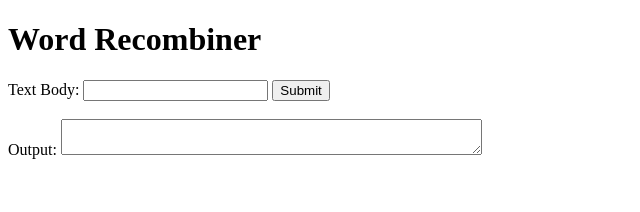
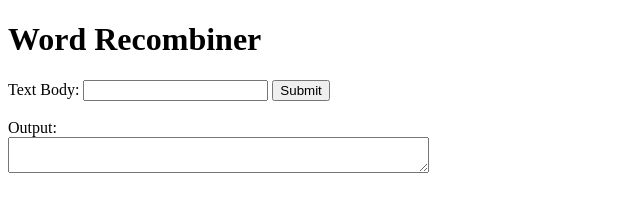
Before and after one commit to apkohl-kt/39AF_web, a plain HTML site: page index.html in a window 1280 px wide. Shown: the whole page, without its empty margins (0-640 px from the left). Drawn offline with Linux system fonts and the light colour scheme.

Commit message:
Update index.html

```diff
--- a/index.html
+++ b/index.html
@@ -17,7 +17,7 @@
 
     <input type = "submit" value="Submit"> <br><br>
 
-    <label for = "output">Output: </label>
+    <label for = "output">Output: </label> <br>
     <!--<input type = "textbox" name = "output"></input>-->
     <textarea id = "output" name = "output" rows = 2 cols = 50></textarea>
 
```
